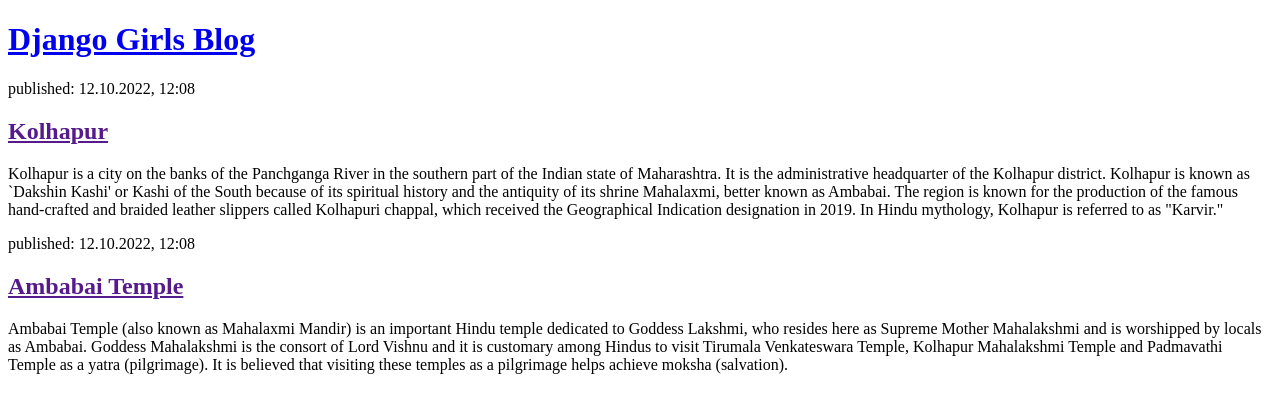
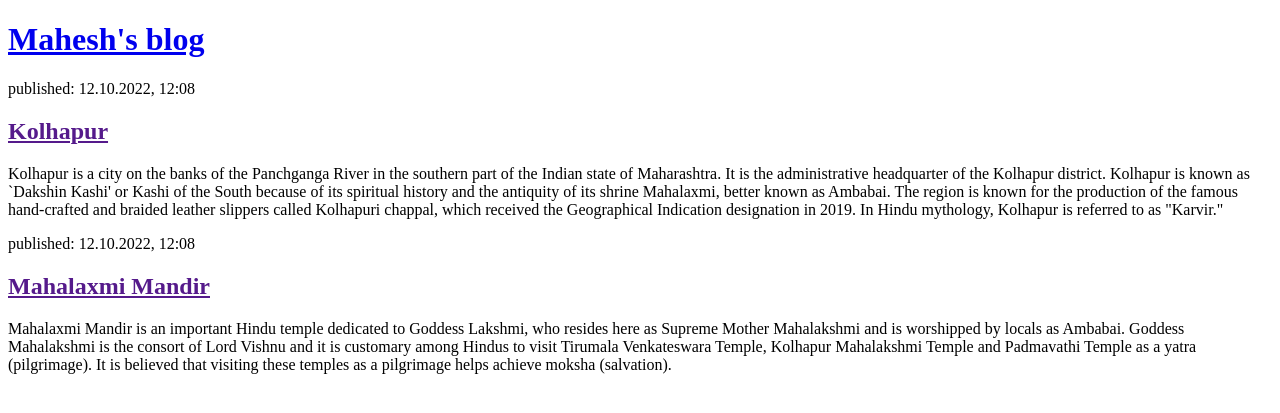
Before and after one commit to jokemahesh/my-first-blog, a Django app: page / in a window 1280 px wide. Shown: the top 413 px of the page. Run offline with Django 3.2, Linux system fonts and the light colour scheme.

Commit message:
Changed heading

```diff
--- a/blog/templates/blog/post_list.html
+++ b/blog/templates/blog/post_list.html
@@ -1,11 +1,11 @@
 <!DOCTYPE html>
 <html>
     <head>
-        <title>Django Girls blog</title>
+        <title>Mahesh's blog</title>
     </head>
     <body>
         <header>
-            <h1><a href="/">Django Girls Blog</a></h1>
+            <h1><a href="/">Mahesh's blog</a></h1>
         </header>
 
         <article>
@@ -16,8 +16,8 @@
 
         <article>
             <time>published: 12.10.2022, 12:08</time>
-            <h2><a href="">Ambabai Temple</a></h2>
-            <p>Ambabai Temple (also known as Mahalaxmi Mandir) is an important Hindu temple dedicated to Goddess Lakshmi, who resides here as Supreme Mother Mahalakshmi and is worshipped by locals as Ambabai. Goddess Mahalakshmi is the consort of Lord Vishnu and it is customary among Hindus to visit Tirumala Venkateswara Temple, Kolhapur Mahalakshmi Temple and Padmavathi Temple as a yatra (pilgrimage). It is believed that visiting these temples as a pilgrimage helps achieve moksha (salvation).</p>
+            <h2><a href="">Mahalaxmi Mandir</a></h2>
+            <p>Mahalaxmi Mandir is an important Hindu temple dedicated to Goddess Lakshmi, who resides here as Supreme Mother Mahalakshmi and is worshipped by locals as Ambabai. Goddess Mahalakshmi is the consort of Lord Vishnu and it is customary among Hindus to visit Tirumala Venkateswara Temple, Kolhapur Mahalakshmi Temple and Padmavathi Temple as a yatra (pilgrimage). It is believed that visiting these temples as a pilgrimage helps achieve moksha (salvation).</p>
         </article>
     </body>
 </html>
```
